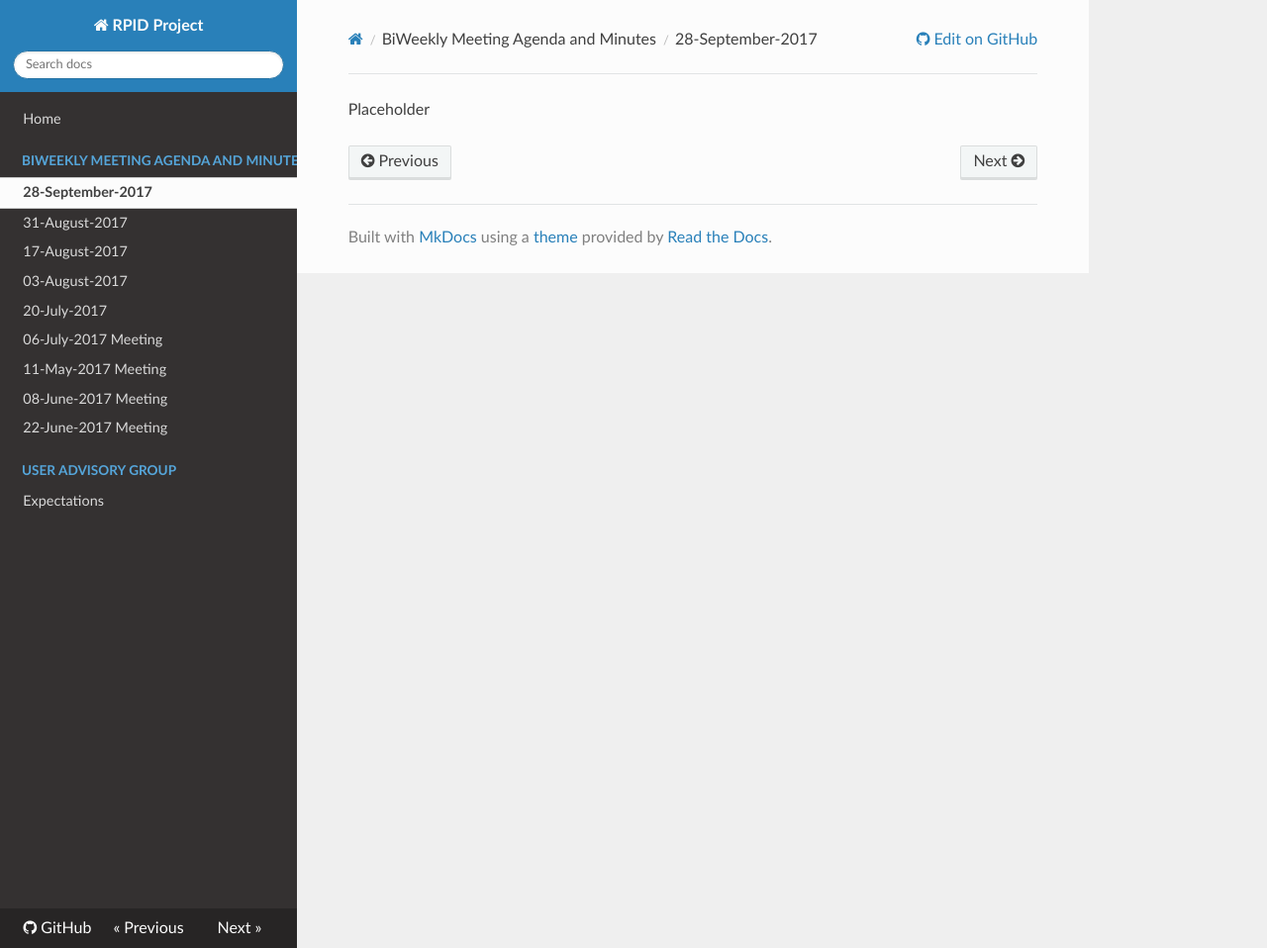
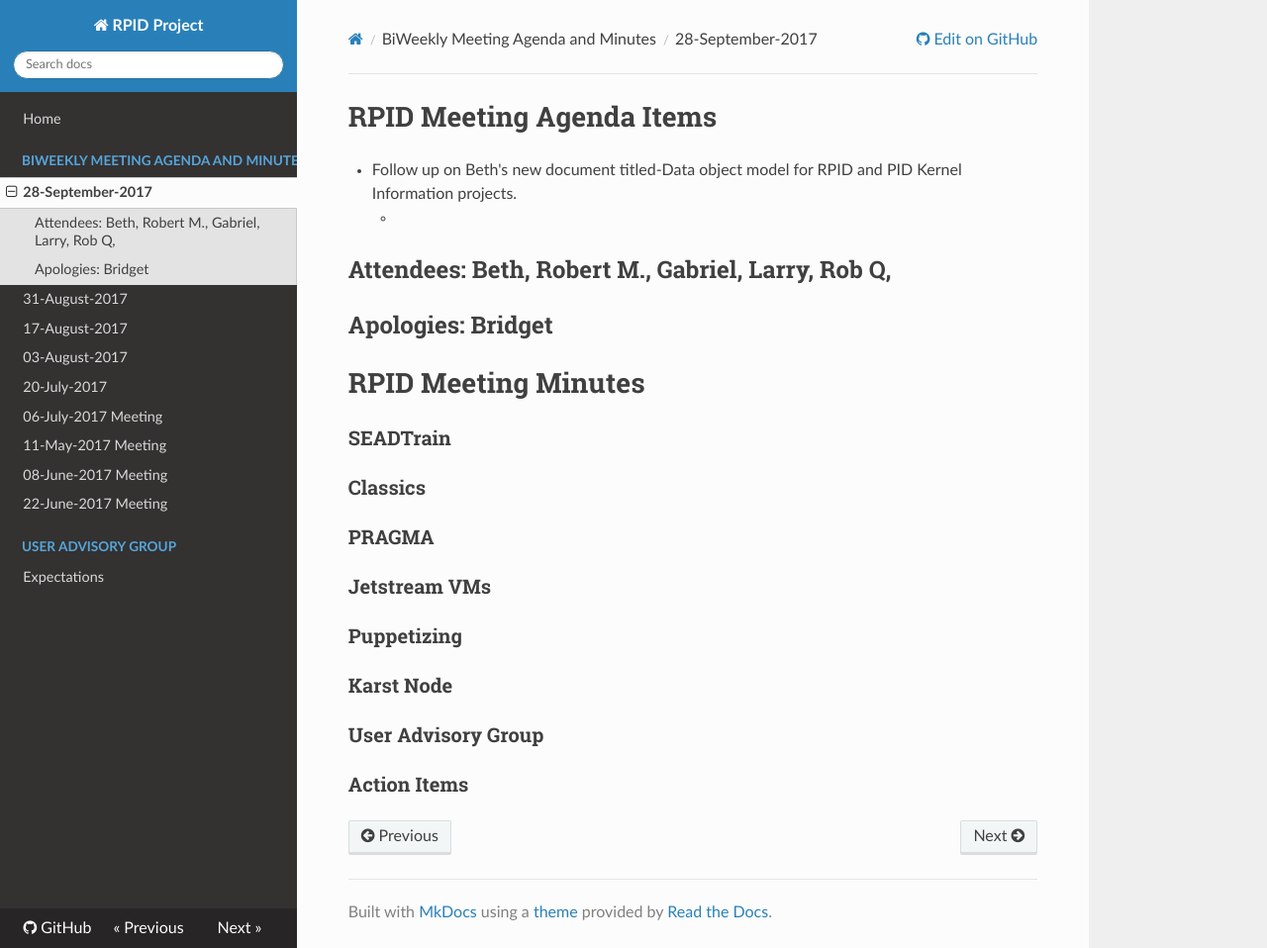
Before and after one commit to rpidproject/rpid, an MkDocs documentation site: the page built from docs/28-September-2017.md, in a window 1280 px wide and 958 px high. Shown: the whole window at 99% size. Built offline with MkDocs 1.6.1, drawn with Linux system fonts in a browser that asks for light colours; nearby versions of some CDN libraries; old or Windows-style settings are respelled for this version of MkDocs.

Commit message:
Update 28-September-2017.md

```diff
--- a/docs/28-September-2017.md
+++ b/docs/28-September-2017.md
@@ -1 +1,33 @@
-Placeholder
+# RPID Meeting Agenda Items
+
+   * Follow up on Beth's new document titled-Data object model for RPID and PID Kernel Information projects.
+      *
+
+## Attendees: Beth, Robert M., Gabriel, Larry, Rob Q,
+## Apologies: Bridget
+
+# RPID Meeting Minutes
+
+
+### SEADTrain
+
+
+### Classics
+
+
+### PRAGMA
+
+
+### Jetstream VMs
+
+
+### Puppetizing
+
+
+### Karst Node
+
+
+### User Advisory Group
+
+
+### Action Items
```
